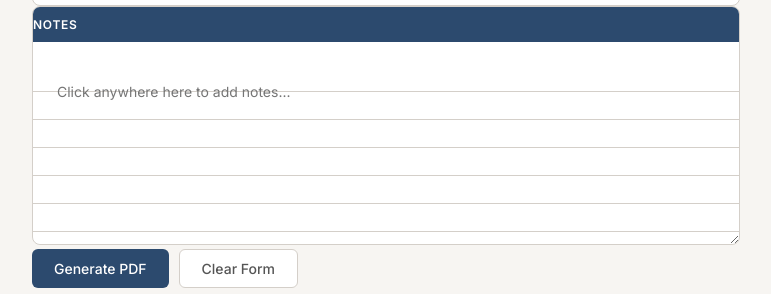
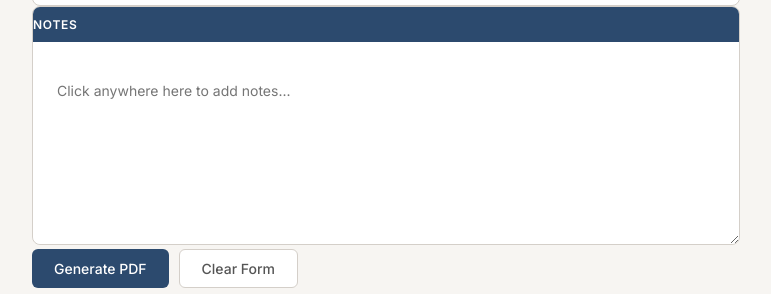
Before and after one commit to echoparkpaper/meridmail, a plain HTML site: page meridian-commercial-lines.html in a window 1280 px wide. Shown: the part 1352-1646 px from the top of the page, 254-1025 px from the left. Drawn offline with nearby package versions, Linux system fonts and the light colour scheme.

Commit message:
Remove ruled lines from notes textarea, clean white background

```diff
--- a/meridian-commercial-lines.html
+++ b/meridian-commercial-lines.html
@@ -912,7 +912,7 @@
 
         <div class="card-title">Notes</div>
 
-        <textarea name="notes" style="display:block;width:100%;min-height:180px;border:none;border-radius:0 0 8px 8px;resize:vertical;padding:16px 24px;font-size:14px;line-height:1.7;outline:none;" placeholder="Click anywhere here to add notes..."></textarea>
+        <textarea name="notes" style="display:block;width:100%;min-height:180px;border:none;border-radius:0 0 8px 8px;resize:vertical;padding:16px 24px;font-size:14px;line-height:1.6;outline:none;background-image:none;background-color:#fff;" placeholder="Click anywhere here to add notes..."></textarea>
 
       </div>
 
```
Also changed, not shown: meridian-personal-lines.html (+1 -1 lines).
